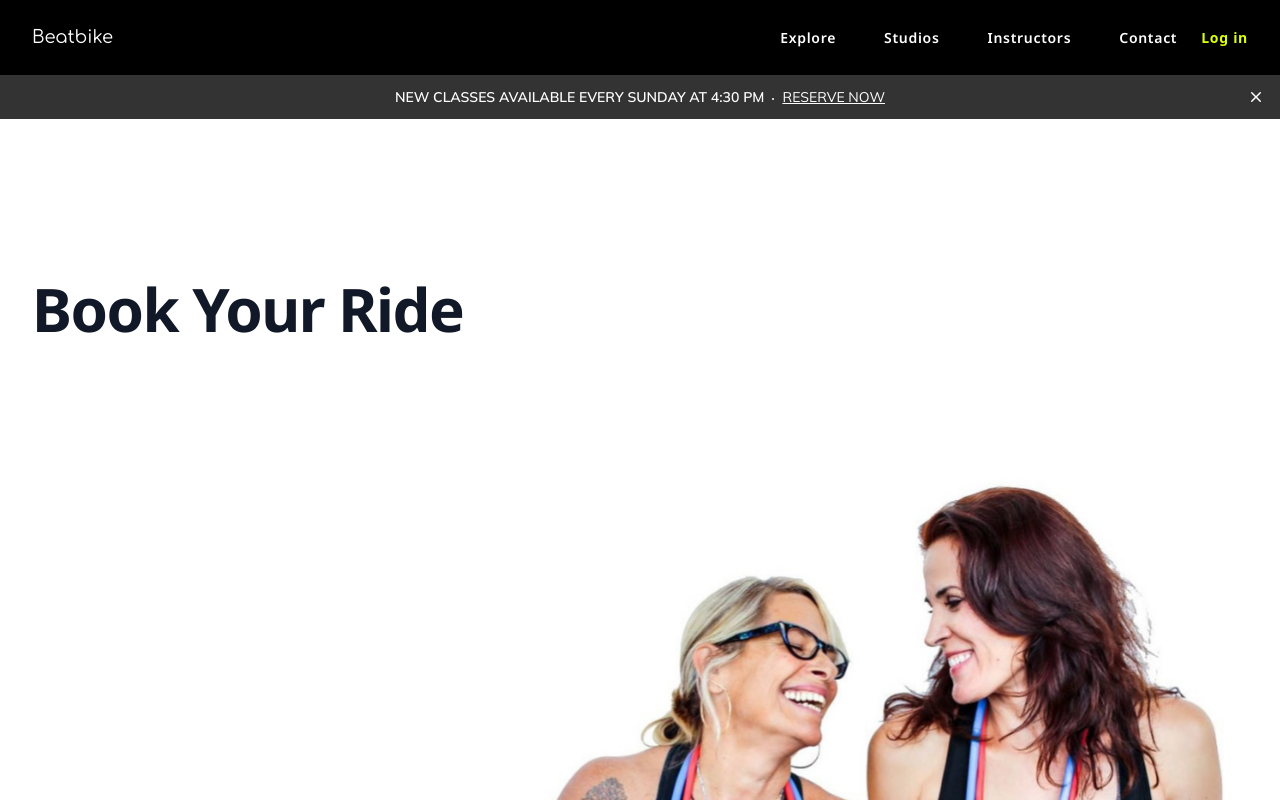
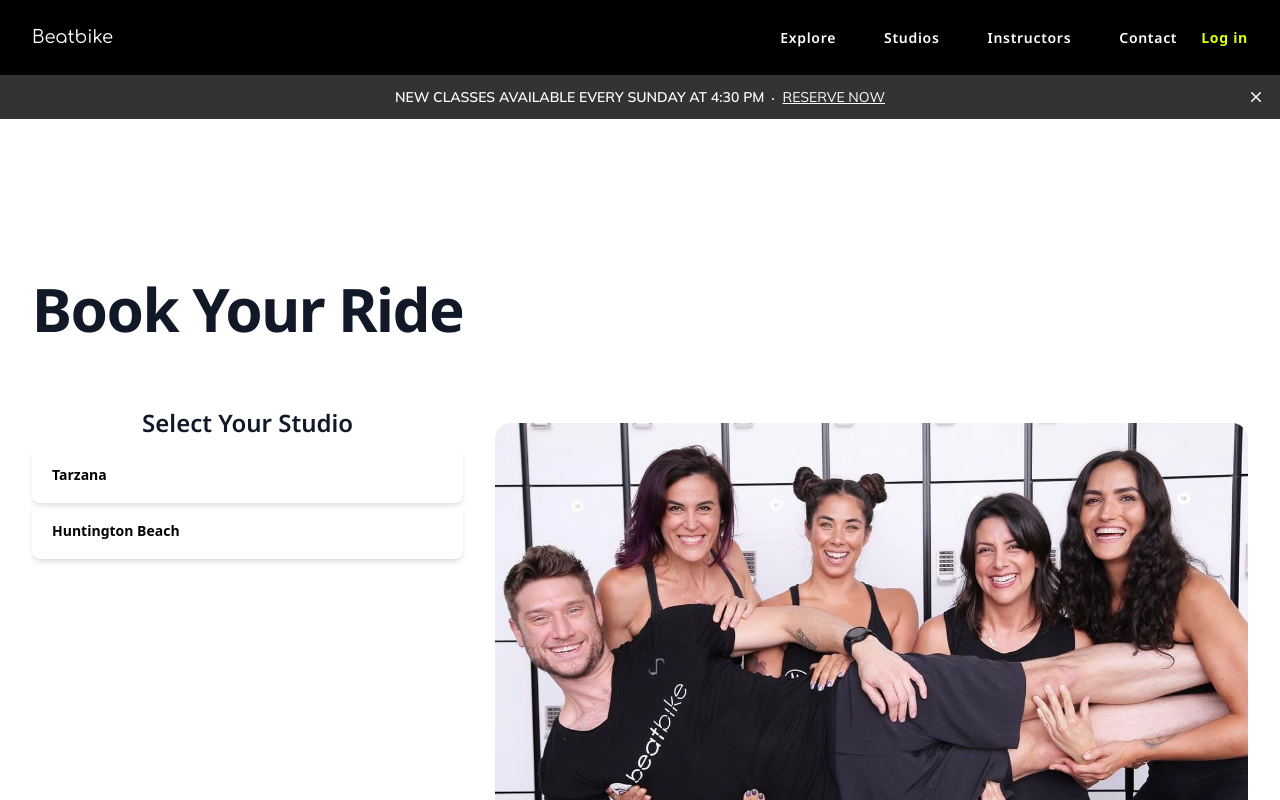
Before and after one commit to sphcastillo/beatbike, a Next.js app: page /reserve in a window 1280 px wide. Shown: the top 800 px of the page. Built offline with nearby package versions, Linux system fonts and the light colour scheme.

Commit message:
Made alterations: resolve localhost Error

```diff
--- a/app/explore/page.tsx
+++ b/app/explore/page.tsx
@@ -31,6 +31,7 @@ export default function Explore() {
             <Image
               className="h-96 w-full flex-none rounded-2xl object-cover shadow-xl lg:aspect-square lg:h-auto lg:max-w-sm"
               src={highfive}
+              priority
               alt="Beatbike team at pier"
             />
             <div className="w-full flex-auto">
--- a/app/reserve/page.tsx
+++ b/app/reserve/page.tsx
@@ -1,55 +1,36 @@
-'use client'
+"use client";
 import Image from "next/image";
-import strongerTogether from "@/images/homepage/strongerTogether.png";
+import GoBeatbikeTeam from "@/images/homepage/GoBeatbikeTeam.jpg"
 import { Noto_Sans, Comfortaa, Mulish } from "next/font/google";
 const notoSans = Noto_Sans({ subsets: ["latin"] });
-const comfortaa = Comfortaa({ subsets: ["latin"]  });
+const comfortaa = Comfortaa({ subsets: ["latin"] });
 const mulish = Mulish({ subsets: ["latin"] });
-
-
-import { Dialog } from '@headlessui/react'
-import { Bars3Icon, XMarkIcon } from '@heroicons/react/24/outline';
+import LocationSelection from "@/components/LocationSelection";
 
 export default function ReservePage() {
+
   return (
-
-    <div className="bg-white">
+    <div className="bg-gray">
       <div className="mx-auto max-w-7xl px-6 py-32 sm:py-40 lg:px-8">
         <div className="mx-auto max-w-2xl lg:mx-0 lg:grid lg:max-w-none lg:grid-cols-2 lg:gap-x-16 lg:gap-y-6 xl:grid-cols-1 xl:grid-rows-1 xl:gap-x-8">
           <div className={notoSans.className}>
-          <h1 className="max-w-2xl text-4xl font-bold tracking-tight text-gray-900 sm:text-6xl lg:col-span-2 xl:col-auto">
-            Book Your Ride
-          </h1>
+            <h1 className="max-w-2xl text-4xl font-bold tracking-tight text-gray-900 sm:text-6xl lg:col-span-2 xl:col-auto">
+              Book Your Ride
+            </h1>
           </div>
           <div className="mt-6 max-w-xl lg:mt-0 xl:col-end-1 xl:row-start-1">
-            {/* <p className="text-lg leading-8 text-gray-600">
-              Anim aute id magna aliqua ad ad non deserunt sunt. Qui irure qui lorem cupidatat commodo. Elit sunt amet
-              fugiat veniam occaecat fugiat aliqua. Anim aute id magna aliqua ad ad non deserunt sunt. Qui irure qui
-              lorem cupidatat commodo.
-            </p> */}
-            {/* <div className="mt-10 flex items-center gap-x-6">
-              <a
-                href="#"
-                className="rounded-md bg-indigo-600 px-3.5 py-2.5 text-sm font-semibold text-white shadow-sm hover:bg-indigo-500 focus-visible:outline focus-visible:outline-2 focus-visible:outline-offset-2 focus-visible:outline-indigo-600"
-              >
-                Get started
-              </a>
-              <a href="#" className="text-sm font-semibold leading-6 text-gray-900">
-                Learn more <span aria-hidden="true">→</span>
-              </a>
-            </div> */}
+            <LocationSelection />
           </div>
           <Image
-            src={strongerTogether}
-            alt="Stronger Together"
-            className="mt-10 aspect-[6/5] w-full max-w-lg rounded-2xl object-cover sm:mt-16 lg:mt-0 lg:max-w-none xl:row-span-2 xl:row-end-2 xl:mt-36"
+            src={GoBeatbikeTeam}
+            alt="GO Beatbike Team"
+            className="mt-10 aspect-[5/3] w-full max-w-lg rounded-2xl object-cover sm:mt-16 lg:mt-0 lg:max-w-none xl:row-span-2 xl:row-end-2 xl:mt-36"
             width={600}
             height={470}
           />
         </div>
       </div>
-      <div className="absolute inset-x-0 bottom-0 -z-10 h-24 bg-gradient-to-t from-white sm:h-32" />
+      {/* <div className="absolute inset-x-0 bottom-0 -z-10 h-24 bg-gradient-to-t from-white sm:h-32" /> */}
     </div>
-
   );
 }
--- a/components/FAQaccordion.tsx
+++ b/components/FAQaccordion.tsx
@@ -50,12 +50,6 @@ const faqs = [
   },
   {
     id: 8,
-    question: "What if I'm running late? Will you still hold my bike?",
-    answer:
-      "Yes! But please note that we release bikes EXACTLY 2 minutes prior to the start of class. If you are running late, give us a call to assure we hold your bike.",
-  },
-  {
-    id: 9,
     question: "What if I schedule a class, and don't cancel?",
     answer:
       "If you do not show to class or call to cancel, a fee of $15 (45 min class booked) or a $10 (30 min class booked) will be charged to your account and the class session will be returned to your account. If you do not have a credit card on file, your class will be forfeited. If you are on an unlimited package and you do not have a card on file, your package will be frozen until you update your card. You can read our full cancellation policy here.",
--- /dev/null
+++ b/components/LocationSelection.tsx
@@ -0,0 +1,52 @@
+"use client";
+import { useState } from "react";
+import { Field, Label, Radio, RadioGroup } from "@headlessui/react";
+import { CheckCircleIcon } from "@heroicons/react/20/solid";
+import { Noto_Sans, Comfortaa, Mulish } from "next/font/google";
+const notoSans = Noto_Sans({ subsets: ["latin"] });
+const comfortaa = Comfortaa({ subsets: ["latin"] });
+const mulish = Mulish({ subsets: ["latin"] });
+
+const locations = [
+  {
+    id: 1,
+    title: "Tarzana",
+  },
+  {
+    id: 2,
+    title: "Huntington Beach",
+  },
+];
+
+function LocationSelection() {
+  const [selected, setSelected] = useState(locations[0]);
+  return (
+    <fieldset className="lg:mt-12">
+      <div className={notoSans.className}>
+        <div className="flex text-center justify-center items-center">
+          <label className="text-2xl font-semibold leading-6 text-gray-900 pb-3 text-center">
+            Select Your Studio
+          </label>
+        </div>
+      </div>
+      <RadioGroup>
+        {locations.map((location) => (
+          <Radio
+            key={location.id}
+            value={location}
+            className="group relative flex cursor-pointer rounded-lg gap-y-8 bg-white/5 py-4 px-5 text-white shadow-md transition focus:outline-none data-[focus]:outline-1 data-[focus]:outline-white data-[checked]:bg-white/10"
+          >
+            <div className="flex w-full items-center justify-between">
+              <div className="text-sm/6">
+                <p className="font-semibold text-black">{location.title}</p>
+              </div>
+              <CheckCircleIcon className="size-6 fill-white opacity-0 transition group-data-[checked]:opacity-100" />
+            </div>
+          </Radio>
+        ))}
+      </RadioGroup>
+    </fieldset>
+  );
+}
+
+export default LocationSelection;
--- a/components/Team.tsx
+++ b/components/Team.tsx
@@ -46,6 +46,7 @@ export default function Team() {
                 alt="team member"
                 width={192}
                 height={192}
+                priority
               />
               <motion.div
                 className={notoSans.className}
--- a/next.config.mjs
+++ b/next.config.mjs
@@ -1,14 +1,6 @@
 /** @type {import('next').NextConfig} */
 const nextConfig = {
-    images: {
-        remotePatterns: [
-            {
-                protocol: "https",
-                hostname: "images.unsplash.com",
-                pathname: "**"
-            },
-        ],
-    }
+
 };
 
 export default nextConfig;
--- a/package.json
+++ b/package.json
@@ -9,7 +9,7 @@
     "lint": "next lint"
   },
   "dependencies": {
-    "@headlessui/react": "^1.7.19",
+    "@headlessui/react": "^2.0.4",
     "@heroicons/react": "^2.1.3",
     "@radix-ui/react-aspect-ratio": "^1.0.3",
     "@tailwindcss/forms": "^0.5.7",
```
Also changed, not shown: images/homepage/GoBeatbikeTeam.jpg (added), 1 other file (tests, documents, lock files or other folders).
